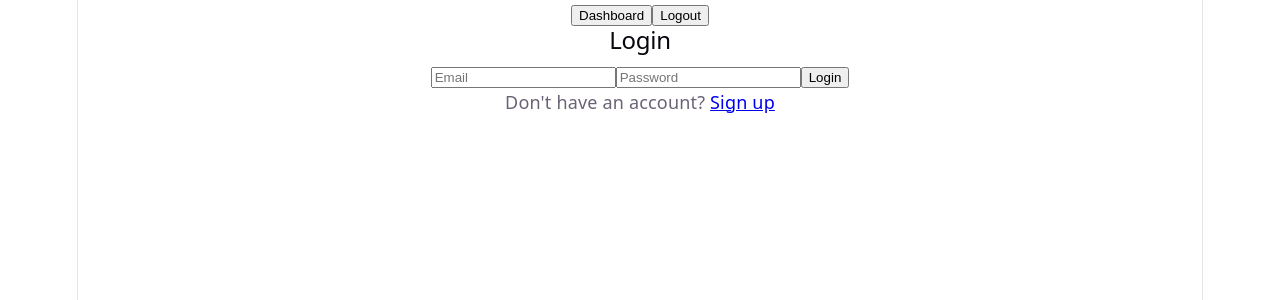
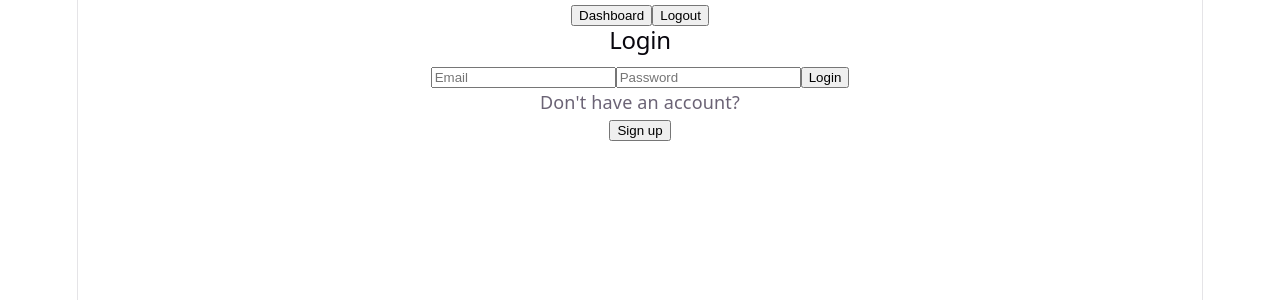
Before and after one commit to Tapish19/web-app, a React (Vite) app in the folder frontend/client/: page / in a window 1280 px wide. Shown: the top 300 px of the page. Built offline with nearby package versions, Linux system fonts and the light colour scheme.

Commit message:
Fix signup navigation with explicit button and absolute routes

```diff
--- a/frontend/client/src/pages/Login.jsx
+++ b/frontend/client/src/pages/Login.jsx
@@ -1,5 +1,5 @@
 import { useState } from "react";
-import { Link, useNavigate } from "react-router-dom";
+import { useNavigate } from "react-router-dom";
 import API from "../services/api";
 
 export default function Login() {
@@ -26,7 +26,8 @@
       <input type="password" placeholder="Password" onChange={e => setPassword(e.target.value)} />
       <button onClick={login}>Login</button>
       {error && <p>{error}</p>}
-      <p>Don&apos;t have an account? <Link to="/signup">Sign up</Link></p>
+      <p>Don&apos;t have an account?</p>
+      <button type="button" onClick={() => navigate("/signup")}>Sign up</button>
     </div>
   );
 }
```
